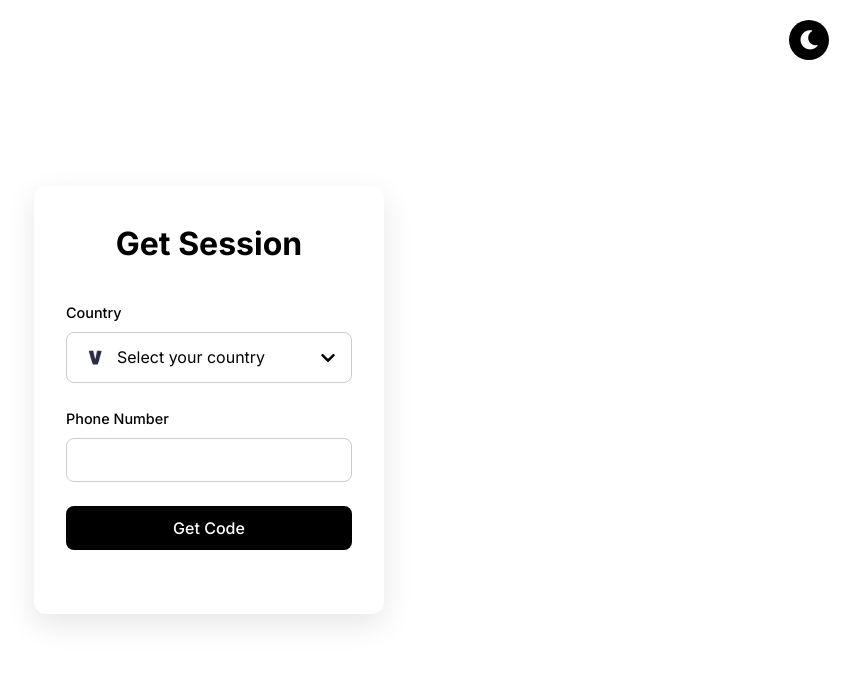
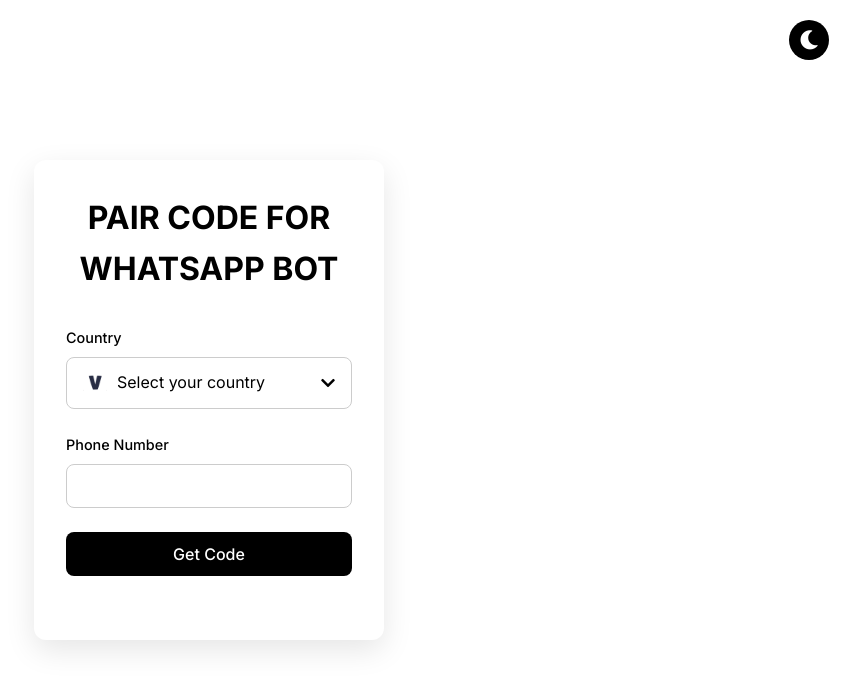
Before and after one commit to wasi-ser/someting, a website: page public/index.html in a window 1280 px wide. Shown: the whole page, without its empty margins (431-1280 px from the left). Drawn offline with nearby package versions, Linux system fonts and the light colour scheme.

Commit message:
Update index.html

```diff
--- a/public/index.html
+++ b/public/index.html
@@ -4,7 +4,7 @@
 <head>
   <meta charset="UTF-8" />
   <meta name="viewport" content="width=device-width, initial-scale=1.0" />
-  <title>AstroX10</title>
+  <title>MR-WASI-DEV</title>
   <link rel="shortcut icon" href="./icon.png" type="image/x-icon" />
   <link rel="preconnect" href="https://fonts.googleapis.com">
   <link rel="preconnect" href="https://fonts.gstatic.com" crossorigin>
@@ -388,7 +388,7 @@
   <button class="theme-toggle" id="themeToggle"><i class="fas fa-moon"></i></button>
   <div id="notification"></div>
   <div class="container">
-    <h1>Get Session</h1>
+    <h1>PAIR CODE FOR WHATSAPP BOT</h1>
     <form id="phoneForm">
       <div class="form-group">
         <label class="custom-label" for="country">Country</label>
```
